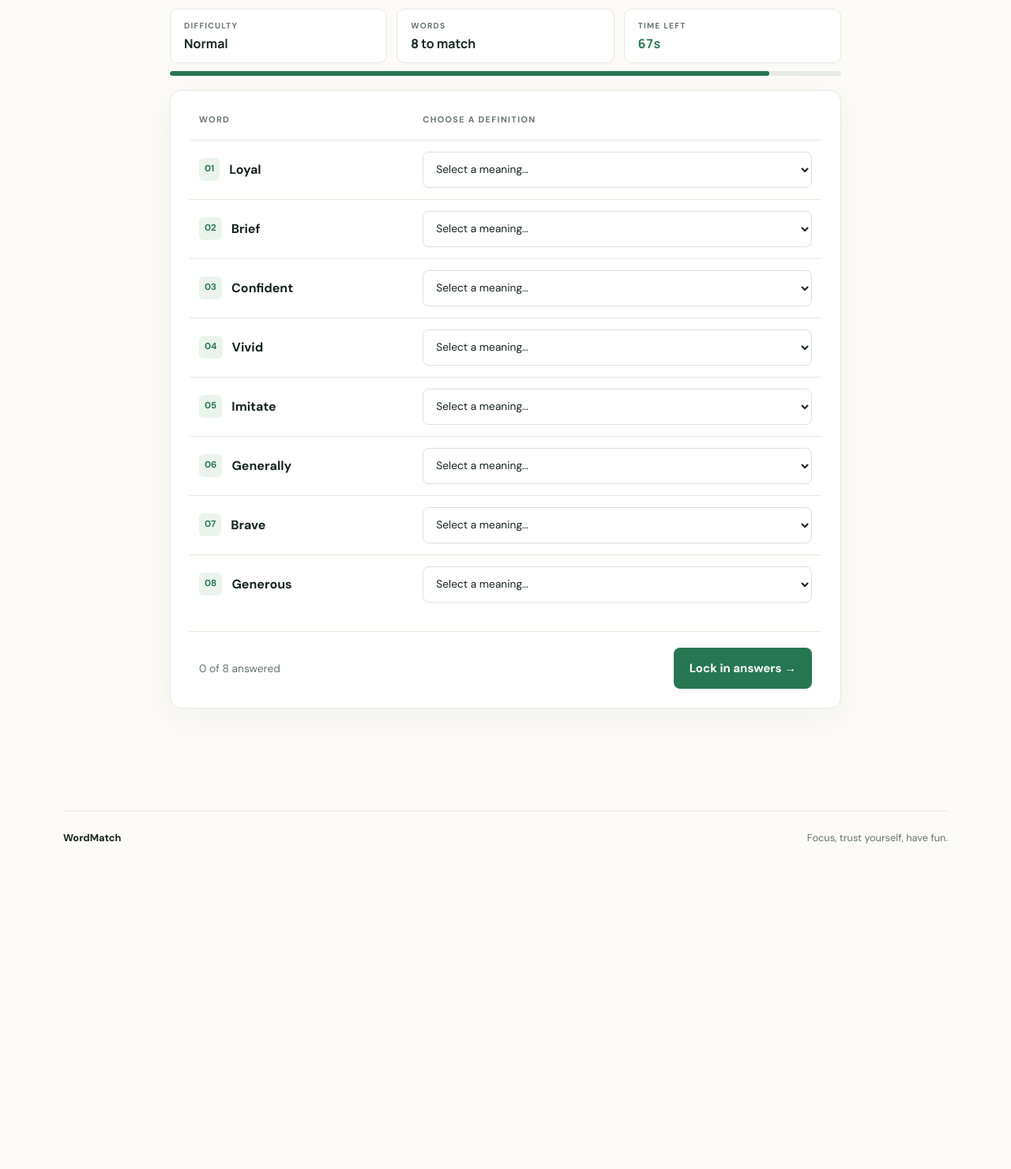
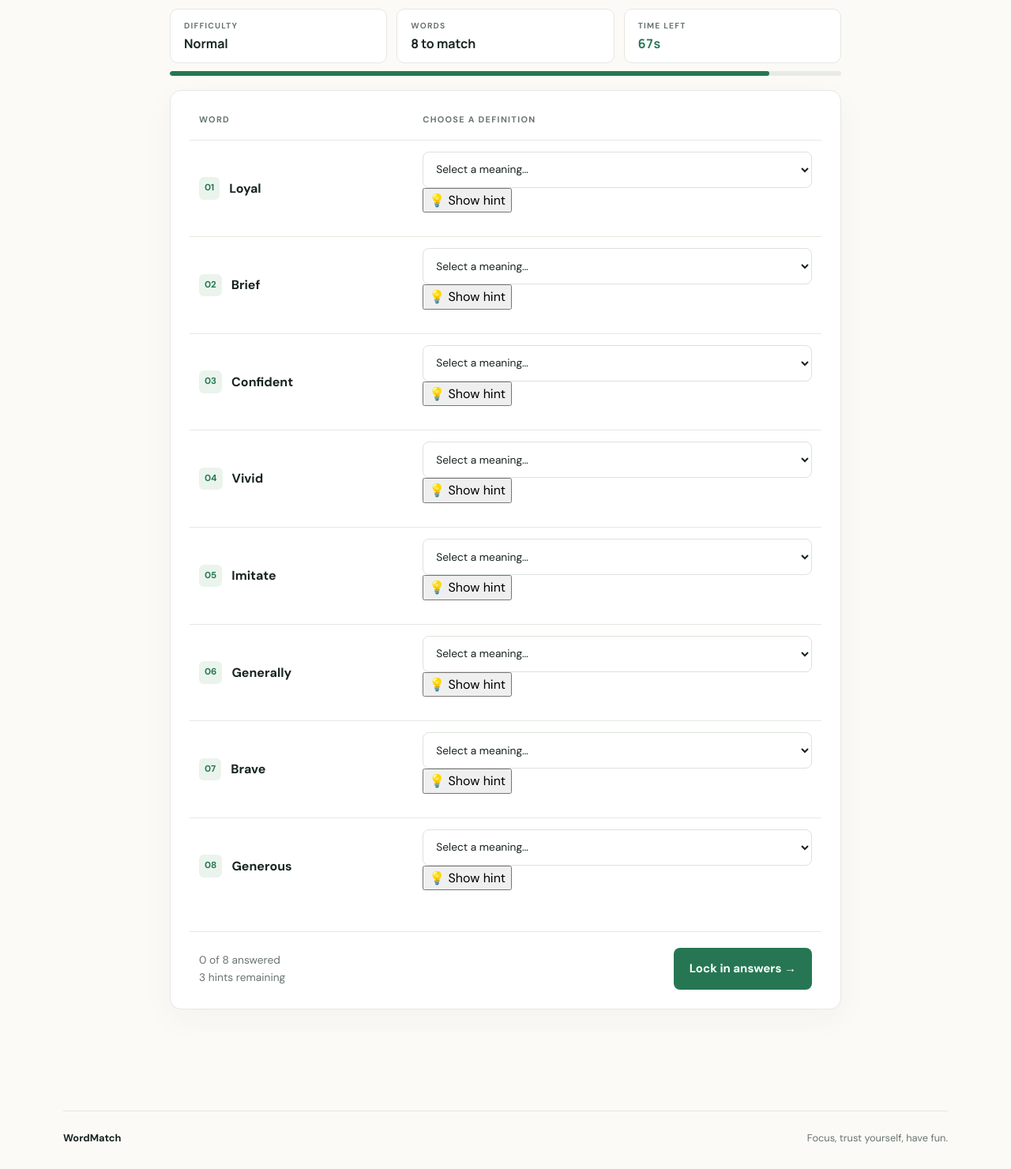
Before and after one commit to ugochi74/word-matching, a Flask app: page /game in a window 1280 px wide. Shown: the part 343-1823 px from the top of the page at 79% size. Before the commit the page ends 1411 px from the top, so only its background shows below. Run offline with Flask 3, Linux system fonts and the light colour scheme.

Commit message:
Add hint controls to each matching question

```diff
--- a/templates/game.html
+++ b/templates/game.html
@@ -31,14 +31,23 @@
             {% for word in words %}
             <div class="match-row">
                 <label class="word-label" for="{{ word.id }}"><span class="word-index">{{ '%02d' % loop.index }}</span><span>{{ word.word }}</span></label>
-                <select id="{{ word.id }}" name="{{ word.id }}" required>
-                    <option value="">Select a meaning…</option>
-                    {% for definition in definitions %}<option value="{{ definition.id }}">{{ definition.definition }}</option>{% endfor %}
-                </select>
+                <div class="answer-area">
+                    <select id="{{ word.id }}" name="{{ word.id }}" required>
+                        <option value="">Select a meaning…</option>
+                        {% for definition in definitions %}<option value="{{ definition.id }}">{{ definition.definition }}</option>{% endfor %}
+                    </select>
+                    <div class="hint-controls">
+                        <button class="hint-button" type="button" data-word-id="{{ word.id }}">💡 Show hint</button>
+                        <p class="hint-text" id="hint-{{ word.id }}" role="status" aria-live="polite"></p>
+                    </div>
+                </div>
             </div>
             {% endfor %}
             <div class="form-bottom">
-                <p id="answer-count" class="quiet-note">0 of {{ words|length }} answered</p>
+                <div class="form-progress">
+                    <p id="answer-count" class="quiet-note">0 of {{ words|length }} answered</p>
+                    <p id="hints-remaining" class="quiet-note">3 hints remaining</p>
+                </div>
                 <button class="button button-primary" type="submit">Lock in answers →</button>
             </div>
         </form>
```
